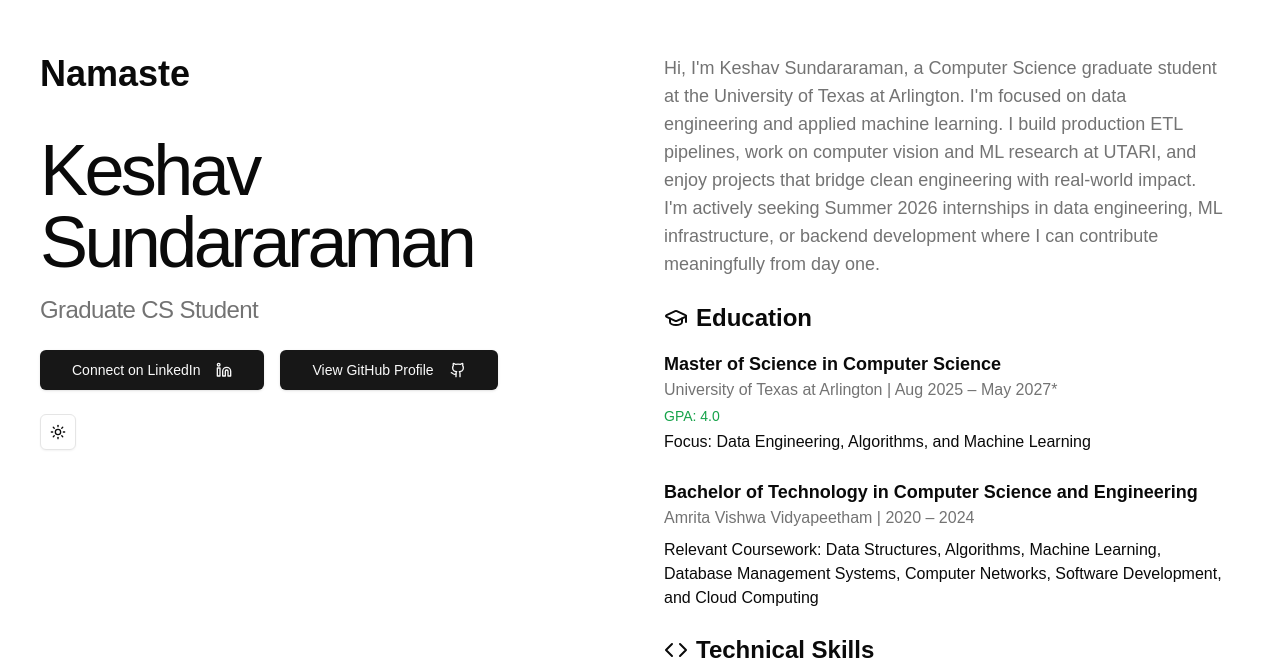
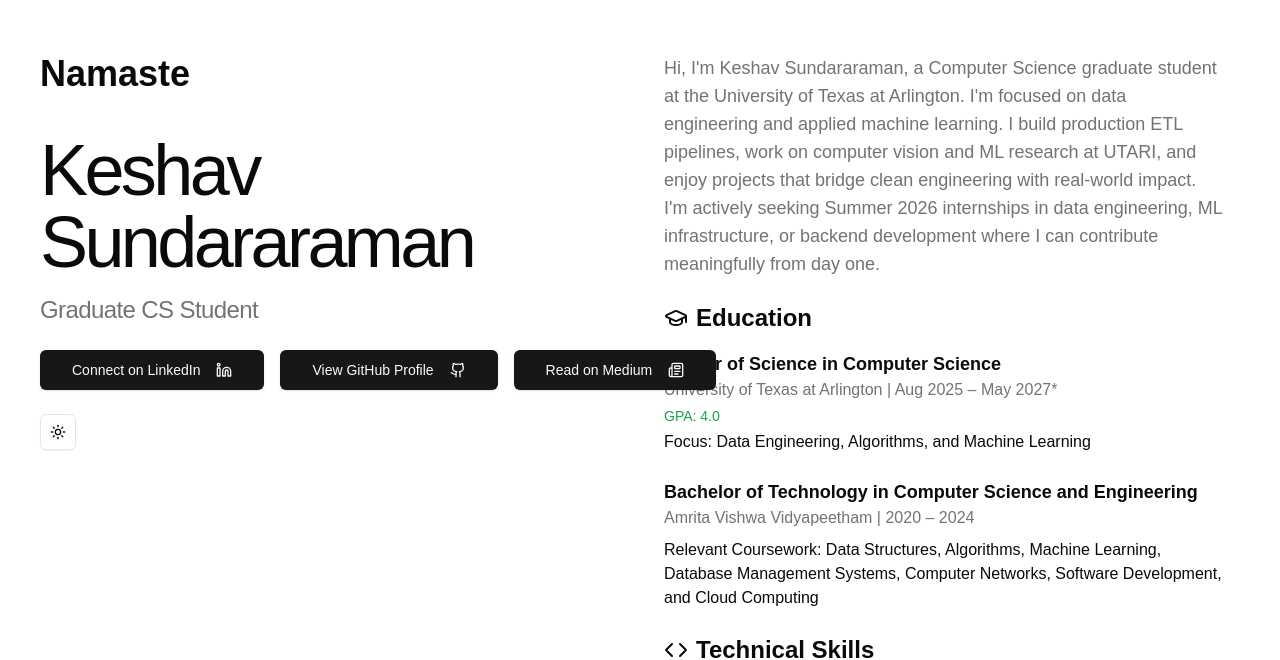
Before and after one commit to ikeshav42/portfolio, a Next.js app: page / in a window 1280 px wide. Shown: the part 146-806 px from the top of the page. Built offline with nearby package versions, Linux system fonts and the light colour scheme.

Commit message:
Update core.tsx
Update medium

```diff
--- a/components/core.tsx
+++ b/components/core.tsx
@@ -1,17 +1,15 @@
 import Link from "next/link";
-import { Github, Linkedin } from "lucide-react";
+import { Github, Linkedin, Newspaper } from "lucide-react";
 import { Button } from "@/components/ui/button";
 import HelloLanguages from "./hellolang";
 import PortfolioDetails from "./pfdeets";
 import { ModeToggle } from "./themetoggle";
-
 export const Core = () => (
   <div className="w-full py-12 sm:py-20 lg:py-40">
     <div className="container mx-auto px-10">
       <div className="grid grid-cols-1 gap-12 items-start lg:grid-cols-2">
         <div className="flex gap-6 flex-col sticky lg:self-start lg:top-1/4">
           <HelloLanguages />
-
           <div className="flex gap-4 flex-col">
             <h1 className="text-4xl sm:text-5xl md:text-7xl max-w-lg tracking-tighter text-left font-regular">
               Keshav Sundararaman
@@ -20,7 +18,6 @@ export const Core = () => (
               Graduate CS Student
             </p>
           </div>
-
           <div className="flex flex-col sm:flex-row gap-4">
             <Button size="lg" className="gap-4 w-full sm:w-auto" asChild>
               <Link
@@ -40,6 +37,15 @@ export const Core = () => (
                 View GitHub Profile <Github className="w-4 h-4" />
               </Link>
             </Button>
+            <Button size="lg" className="gap-4 w-full sm:w-auto" asChild>
+              <Link
+                href="https://medium.com/@ikeshav42"
+                target="_blank"
+                rel="noopener noreferrer"
+              >
+                Read on Medium <Newspaper className="w-4 h-4" />
+              </Link>
+            </Button>
           </div>
           <ModeToggle></ModeToggle>
         </div>
```
